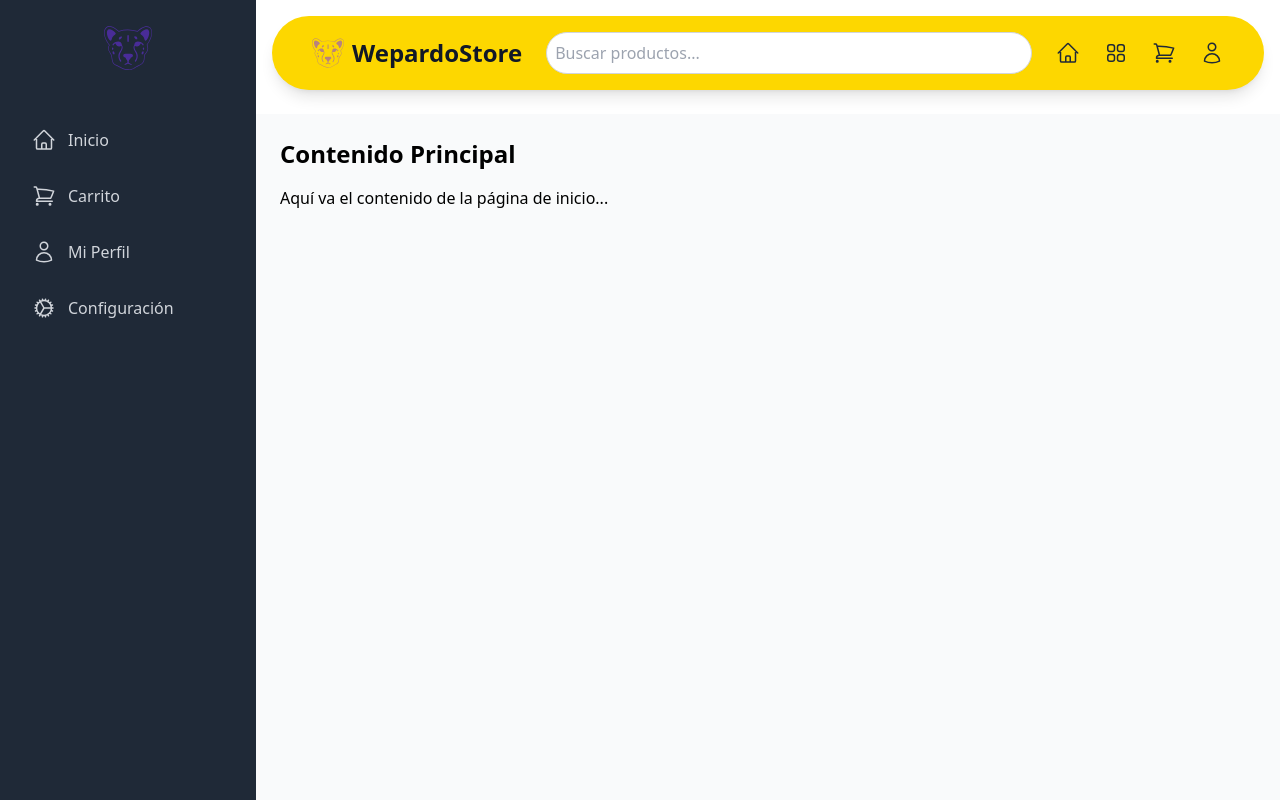
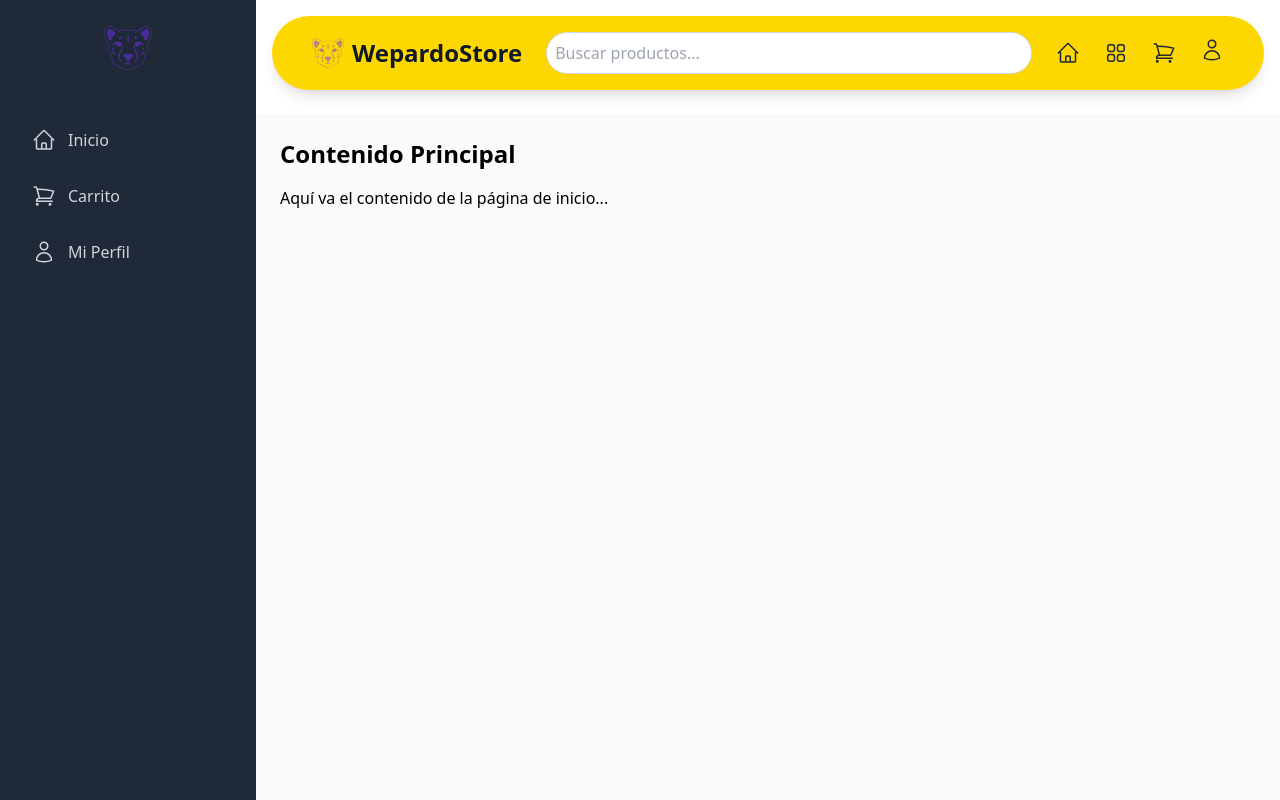
Before and after one commit to KennyASG/wepardos-Market-Place--frontend-, a React (Vite) app: page /home in a window 1280 px wide. Built offline with nearby package versions, Linux system fonts and the light colour scheme; sample sign-in values are in the browser's storage.

Commit message:
ADD: Decode

```diff
--- a/src/components/NavBar/Navbar.jsx
+++ b/src/components/NavBar/Navbar.jsx
@@ -1,13 +1,22 @@
 import React, { useState } from "react";
 import { HomeIcon, Squares2X2Icon, ShoppingCartIcon, UserIcon } from "@heroicons/react/24/outline";
+import { useNavigate } from "react-router-dom";
 
 const Navbar = ({ onSearch }) => {
   const [searchQuery, setSearchQuery] = useState("");
+  const [isMenuOpen, setIsMenuOpen] = useState(false);
+  const navigate = useNavigate();
 
   const handleSearchChange = (e) => {
     const query = e.target.value;
     setSearchQuery(query);
     onSearch(query);  // Enviar la consulta de búsqueda al componente principal
+  };
+
+  const handleLogout = () => {
+    // Limpiar el localStorage y redirigir al login
+    localStorage.clear();
+    navigate("/login");
   };
 
   return (
@@ -30,7 +39,7 @@ const Navbar = ({ onSearch }) => {
       </div>
 
       {/* Iconos de Navegación */}
-      <div className="flex items-center space-x-6 mr-6">
+      <div className="flex items-center space-x-6 mr-6 relative">
         <button className="text-gray-800 hover:text-gray-900 transform hover:scale-110 transition-transform duration-200">
           <HomeIcon className="w-6 h-6" />
         </button>
@@ -40,9 +49,26 @@ const Navbar = ({ onSearch }) => {
         <button className="text-gray-800 hover:text-gray-900 transform hover:scale-110 transition-transform duration-200">
           <ShoppingCartIcon className="w-6 h-6" />
         </button>
-        <button className="text-gray-800 hover:text-gray-900 transform hover:scale-110 transition-transform duration-200">
-          <UserIcon className="w-6 h-6" />
-        </button>
+
+        {/* Perfil con menú desplegable */}
+        <div className="relative">
+          <button
+            className="text-gray-800 hover:text-gray-900 transform hover:scale-110 transition-transform duration-200"
+            onClick={() => setIsMenuOpen(!isMenuOpen)}
+          >
+            <UserIcon className="w-6 h-6" />
+          </button>
+          {isMenuOpen && (
+            <div className="absolute right-0 mt-2 w-32 bg-white rounded-md shadow-lg py-2 z-10">
+              <button
+                onClick={handleLogout}
+                className="block w-full text-left px-4 py-2 text-gray-700 hover:bg-gray-100"
+              >
+                Cerrar Sesión
+              </button>
+            </div>
+          )}
+        </div>
       </div>
     </div>
   );
--- a/src/components/SideBar/Sidebar.jsx
+++ b/src/components/SideBar/Sidebar.jsx
@@ -2,6 +2,9 @@ import React from "react";
 import { HomeIcon, ShoppingCartIcon, UserIcon, CogIcon } from "@heroicons/react/24/outline";
 
 const Sidebar = () => {
+  // Lee el rol desde localStorage
+  const rol = localStorage.getItem("rol");
+
   return (
     <div className="w-64 bg-gray-800 text-white p-6 flex flex-col space-y-6 h-full">
 
@@ -22,10 +25,14 @@ const Sidebar = () => {
           <UserIcon className="w-6 h-6" />
           <span>Mi Perfil</span>
         </button>
-        <button className="flex items-center space-x-3 text-gray-300 hover:text-white p-2 rounded-lg hover:bg-gray-700 transition-colors duration-200">
-          <CogIcon className="w-6 h-6" />
-          <span>Configuración</span>
-        </button>
+
+        {/* Mostrar la opción "Mantenimiento" solo si el rol es 2 (administrador) */}
+        {rol === "2" && (
+          <button className="flex items-center space-x-3 text-gray-300 hover:text-white p-2 rounded-lg hover:bg-gray-700 transition-colors duration-200">
+            <CogIcon className="w-6 h-6" />
+            <span>Mantenimiento</span>
+          </button>
+        )}
       </nav>
     </div>
   );
```
